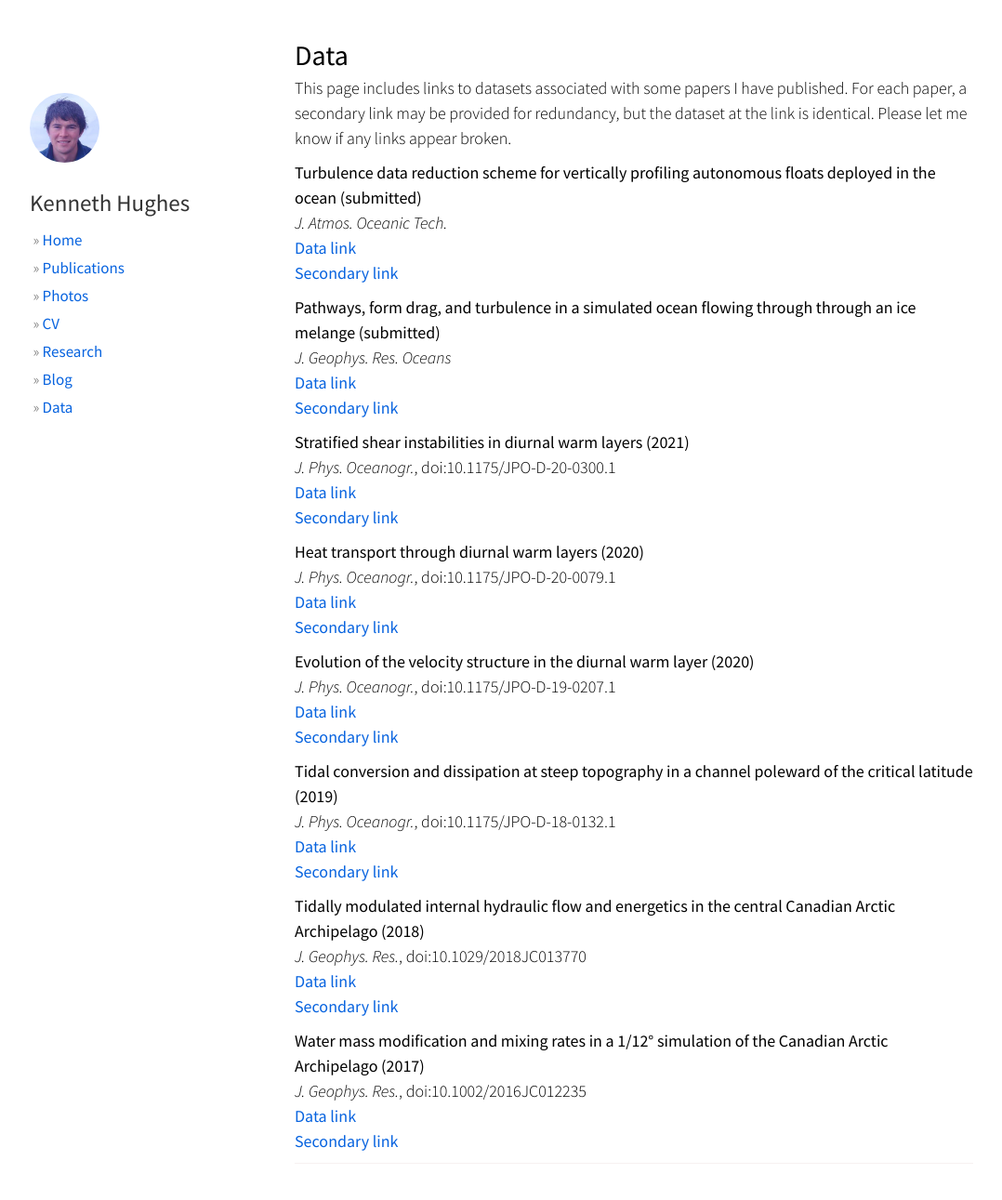
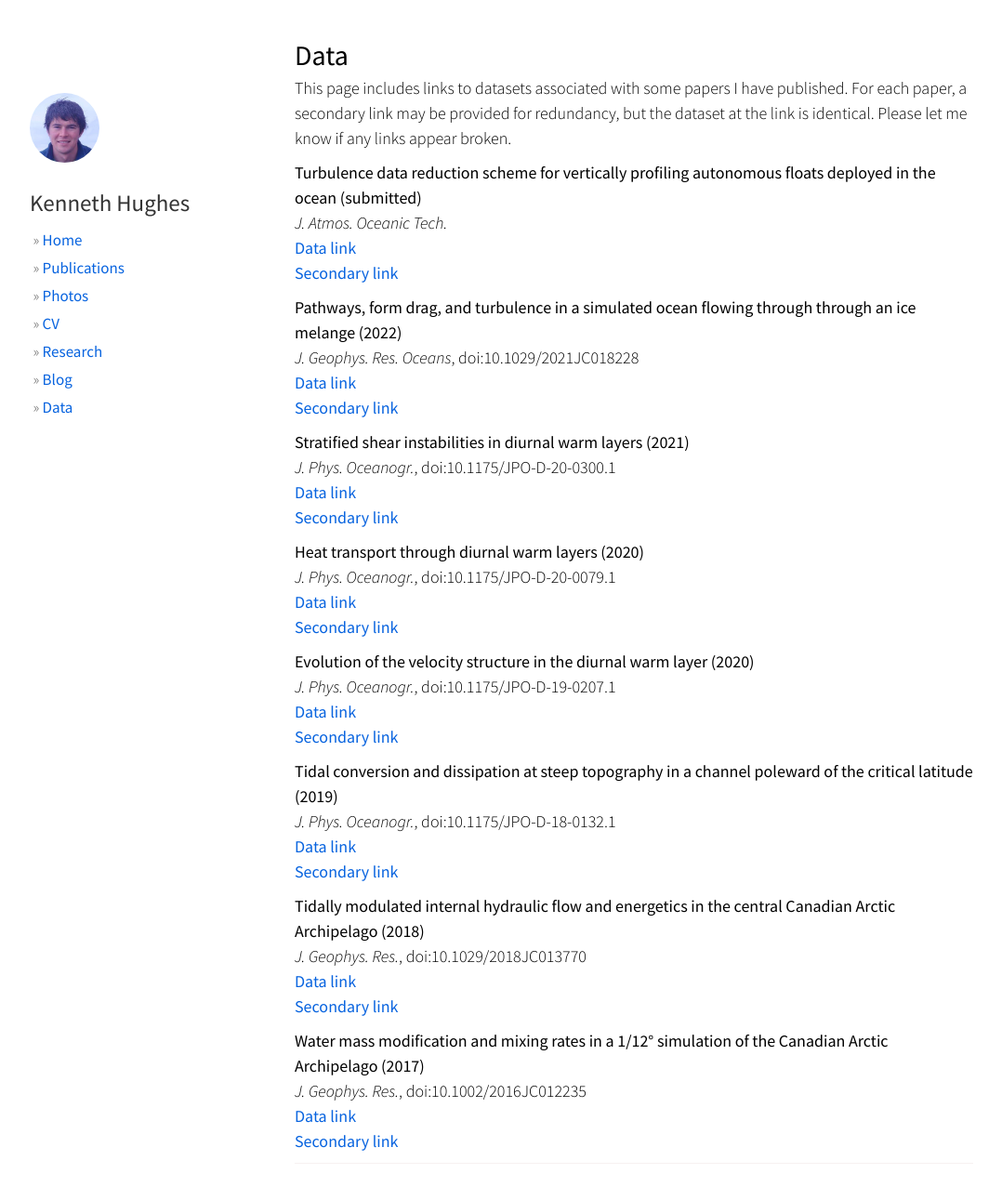
Before and after one commit to hugke729/hugke729.github.io, a Jekyll site: the page built from data/index.md, in a window 1280 px wide and 1305 px high. Shown: the top 1291 px of the window at 93% size, without its empty margins (53-1131 px from the left). Built offline with Jekyll 4.4.1, drawn with Linux system fonts in a browser that asks for light colours; nearby versions of some CDN libraries.

Commit message:
Update melange paper doi

```diff
--- a/data/index.md
+++ b/data/index.md
@@ -14,8 +14,8 @@ __Turbulence data reduction scheme for vertically profiling autonomous floats de
 [Data link][fcs_reduction_link1]
 [Secondary link][fcs_reduction_link2]
 
-__Pathways, form drag, and turbulence in a simulated ocean flowing through through an ice melange (submitted)__
-*J. Geophys. Res. Oceans*
+__Pathways, form drag, and turbulence in a simulated ocean flowing through through an ice melange (2022)__
+*J. Geophys. Res. Oceans*,  doi:10.1029/2021JC018228
 [Data link][melange_link1]
 [Secondary link][melange_link2]
 
```
